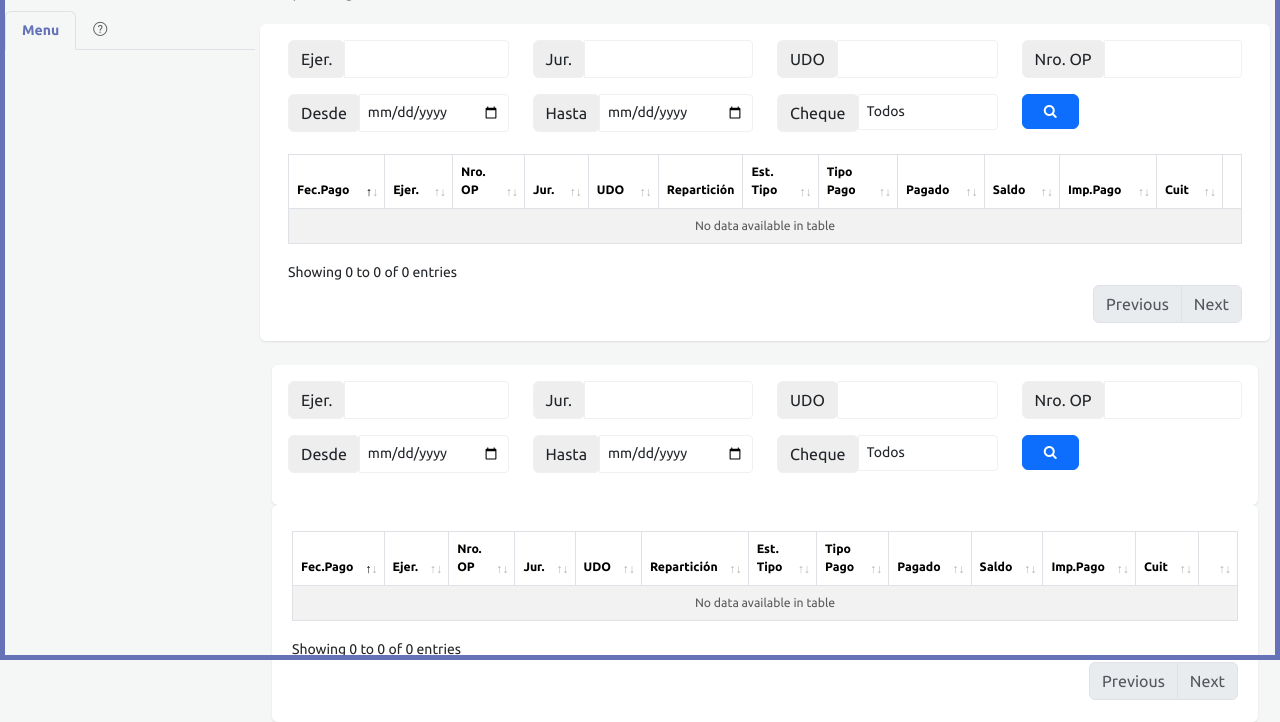
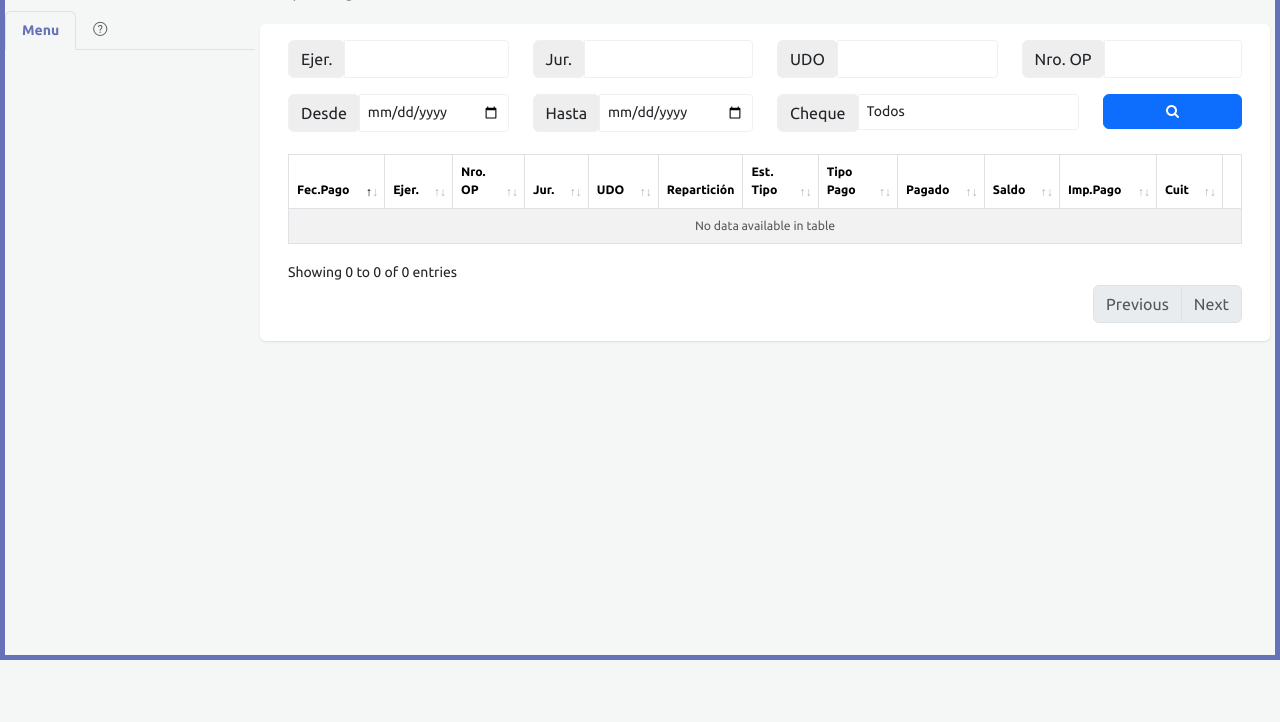
Before and after one commit to lzurueta/Siam, a Django app: page /proveedores/op_pagadas in a window 1280 px wide. Shown: the part 140-862 px from the top of the page. After the commit the page ends 800 px from the top, so only its background shows below. Run offline with Django 5.2, Linux system fonts and the light colour scheme; a user stored in the database is signed in; data that the repository does not hold is empty; style sheets or scripts are compiled from the project's sources; some libraries are stand-ins or nearby versions.

Commit message:
Actualización de Comentarios de OP
Actualización de comentarios de funciones de OP

```diff
--- a/proveedores/views.py
+++ b/proveedores/views.py
@@ -5,8 +5,10 @@ from django.views import View
 
 from num2words import num2words
 
+
 from proveedores.models import CPOPAGO
 from sistema.functions import generate_pdf
+
 
 
 
@@ -33,27 +35,6 @@ class op_pagadas(View):
 
         # ARMAR PRIMER OBJETO CON NRO DE CUIL
         pagadas = CPOPAGO.objects.filter(cbencui=cuit)
-        # FILTRAR POR EJERCICIO
-        if self.request.POST.get('ejer'):
-            pagadas = pagadas.filter(cpopanio__icontains=self.request.POST.get('ejer'))
-        # FILTRAR POR JURISDICCION
-        if self.request.POST.get('jur'):
-            pagadas = pagadas.filter(cjurcod__icontains=self.request.POST.get('jur'))
-        # FILTRAR POR UNIDAD DE JURISDICCION
-        if self.request.POST.get('udo'):
-            pagadas = pagadas.filter(crepudo__icontains=self.request.POST.get('udo'))
-        # FILTRAR POR UNIDAD NUMERO DE OP
-        if self.request.POST.get('nro_op'):
-            pagadas = pagadas.filter(copanro__icontains=self.request.POST.get('nro_op'))
-        # FILTRAR POR FECHA DESDE
-        if self.request.POST.get('desde'):
-            pagadas = pagadas.filter(cpopfpg__gte=self.request.POST.get('desde'))
-        # FILTRAR POR FECHA HASTA
-        if self.request.POST.get('hasta'):
-            pagadas = pagadas.filter(cpopfpg__lte=self.request.POST.get('hasta'))
-        # FILTRAR POR TIPOS DE CHEQUES
-        if self.request.POST.get('cheque'):
-            pagadas = pagadas.filter(cpoptip__lte=self.request.POST.get('cheque'))
 
         context = {
             'titulo': "OP Pagadas",
@@ -67,6 +48,9 @@ class op_pagadas(View):
     def post(self, request, *args, **kwargs):
         return render(request, self.template_name, self.get_context_data())
 
+####################################################################################################
+############################### VISTA DE DETALLE DE ORDEN DE COMPRA ################################
+####################################################################################################
 
 class op_pagadas_detalle(View):
     template_name = 'proveedores/op_pagadas_detalle.html'
@@ -85,6 +69,9 @@ class op_pagadas_detalle(View):
         data['html_form'] = render_to_string(self.template_name, self.get_context_data(), request=request)
         return JsonResponse(data)
 
+####################################################################################################
+##################################### VISTA DE COMPROBANTE DE PAGO #################################
+####################################################################################################
 
 class op_pagadas_comprobante(View):
     template_name = 'proveedores/op_pagadas_comprobante.html'
@@ -103,6 +90,9 @@ class op_pagadas_comprobante(View):
         data['html_form'] = render_to_string(self.template_name, self.get_context_data(), request=request)
         return JsonResponse(data)
 
+####################################################################################################
+#################################### IMPRESOR DE OP ################################################
+####################################################################################################
 class op_pagadas_imprimir(View):
     template_name = 'proveedores/op_pagadas_pdf.html'
 
@@ -122,7 +112,9 @@ class op_pagadas_imprimir(View):
 
         return generate_pdf(request, self.template_name, context)
 
-
+####################################################################################################
+############### FUNCION PARA CONVERTIR NUMEROS DECIMALES A TEXTO (se usa en importe) ###############
+####################################################################################################
 def decimal_a_texto(numero):
     parte_entera = int(numero)
     parte_decimal = int((numero - parte_entera) * 100)  # Multiplica por 100 y convierte a entero
@@ -134,34 +126,37 @@ def decimal_a_texto(numero):
     else:
         return texto_entero
 
+####################################################################################################
+################ FUNCION PARA TRAER DATOS DE LA TABLA CON FILTROS DE BUSQUEDA ######################
+####################################################################################################
+
 def op_pagadas_ajax(request):
-    ejer = request.GET.get('ejer_ajax', None)
     cuit = 30718402235
 
     # ARMAR PRIMER OBJETO CON NRO DE CUIL
     pagadas = CPOPAGO.objects.filter(cbencui=cuit)
 
     # FILTRAR POR EJERCICIO
-    if request.GET.get('ejer_ajax'):
-        pagadas = pagadas.filter(cpopanio__icontains=request.GET.get('ejer_ajax'))
+    if request.POST.get('ejer_ajax'):
+        pagadas = pagadas.filter(cpopanio__icontains=request.POST.get('ejer_ajax'))
     # FILTRAR POR JURISDICCION
-    if request.GET.get('jur_ajax'):
-        pagadas = pagadas.filter(cjurcod__icontains=request.GET.get('jur_ajax'))
+    if request.POST.get('jur_ajax'):
+        pagadas = pagadas.filter(cjurcod__icontains=request.POST.get('jur_ajax'))
         # FILTRAR POR UNIDAD DE JURISDICCION
-    if request.GET.get('udo_ajax'):
-        pagadas = pagadas.filter(crepudo__icontains=request.GET.get('udo_ajax'))
+    if request.POST.get('udo_ajax'):
+        pagadas = pagadas.filter(crepudo__icontains=request.POST.get('udo_ajax'))
         # FILTRAR POR UNIDAD NUMERO DE OP
-    if request.GET.get('nro_op_ajax'):
-        pagadas = pagadas.filter(copanro__icontains=request.GET.get('nro_op_ajax'))
+    if request.POST.get('nro_op_ajax'):
+        pagadas = pagadas.filter(copanro__icontains=request.POST.get('nro_op_ajax'))
         # FILTRAR POR FECHA DESDE
-    if request.GET.get('desde_ajax'):
-        pagadas = pagadas.filter(cpopfpg__gte=request.GET.get('desde_ajax'))
+    if request.POST.get('desde_ajax'):
+        pagadas = pagadas.filter(cpopfpg__gte=request.POST.get('desde_ajax'))
     # FILTRAR POR FECHA HASTA
-    if request.GET.get('hasta_ajax'):
-        pagadas = pagadas.filter(cpopfpg__lte=request.GET.get('hasta_ajax'))
+    if request.POST.get('hasta_ajax'):
+        pagadas = pagadas.filter(cpopfpg__lte=request.POST.get('hasta_ajax'))
     # FILTRAR POR TIPOS DE CHEQUES
-    if request.GET.get('cheque_ajax'):
-        pagadas = pagadas.filter(cpoptip__lte=request.GET.get('cheque_ajax'))
+    if request.POST.get('cheque_ajax'):
+        pagadas = pagadas.filter(cpoptip__lte=request.POST.get('cheque_ajax'))
 
     data = list(pagadas.values())
     return JsonResponse(data, safe=False)
--- a/templates/base.html
+++ b/templates/base.html
@@ -1,6 +1,6 @@
 {% load static %}
 <!doctype html>
-<html lang="en">
+<html lang="es">
 
 <head>
 <title>SISTEMA INTEGRADO DE ADMINISTRACIÓN FINANCIERA</title>
@@ -103,6 +103,8 @@
 
 <script src="{% static 'assets/bundles/mainscripts.bundle.js' %}"></script>
 
+
+
 <script>
 $(document).ready(function(){
   $("#ul_input_ayuda").on("keyup", function() {
--- a/templates/proveedores/op_pagadas.html
+++ b/templates/proveedores/op_pagadas.html
@@ -23,6 +23,9 @@
           <div class="card-body">
             <div class="col-lg-12">
 
+            <!-- --------------------------------------------------------------------------------- -->
+            <!-- --------------------------- FILTROS DE BUSQUEDA --------------------------------- -->
+            <!-- --------------------------------------------------------------------------------- -->
 
               <div class="row">
                 <div class="col-lg-3">
@@ -73,7 +76,7 @@
                     <input type="date" class="form-control" name="hasta_ajax" id="hasta_ajax" autocomplete="off">
                   </div>
                 </div>
-                  <div class="col-lg-3">
+                <div class="col-lg-4">
                   <div class="input-group input-group-sm mb-3">
                     <div class="input-group-prepend">
                       <span class="input-group-text" id="inputGroup-sizing-sm">Cheque</span>
@@ -86,12 +89,20 @@
                     </select>
                   </div>
                 </div>
-                <div class="col-lg-1">
+                <div class="col-lg-2">
                   <button class="btn btn-primary w-100" type="button" id="btnBuscar" title="Buscar"><i class="fa fa-search"></i></button>
                 </div>
               </div>
 
+             <!-- --------------------------------------------------------------------------------- -->
+             <!-- --------------------------------------------------------------------------------- -->
+             <!-- --------------------------------------------------------------------------------- -->
+
             </div>
+
+            <!-- --------------------------------------------------------------------------------- -->
+            <!-- ------------------------------- TABLA OPS --------------------------------------- -->
+            <!-- --------------------------------------------------------------------------------- -->
 
             <div class="table-responsive col-lg-12">
               <table id="data_table_ajax" class="table table-bordered table-striped table-hover small">
@@ -116,153 +127,42 @@
                 </tbody>
               </table>
             </div>
+
+            <!-- --------------------------------------------------------------------------------- -->
+            <!-- --------------------------------------------------------------------------------- -->
+            <!-- --------------------------------------------------------------------------------- -->
+
           </div>
         </div>
       </div>
 
-      <div class="row clearfix mt-4">
-        <div class="col-lg-12">
-          <form method="post">
-            {% csrf_token %}
-            <div class="card">
-              <div class="card-body">
-                <div class="row clearfix">
-                  <div class="col-lg-3">
-                    <div class="input-group input-group-sm mb-3">
-                      <div class="input-group-prepend">
-                        <span class="input-group-text" id="inputGroup-sizing-sm">Ejer.</span>
-                      </div>
-                      <input type="text" class="form-control" name="ejer" id="ejer" autocomplete="off">
-                    </div>
-                  </div>
-                  <div class="col-lg-3">
-                    <div class="input-group input-group-sm mb-3">
-                      <div class="input-group-prepend">
-                        <span class="input-group-text" id="inputGroup-sizing-sm">Jur.</span>
-                      </div>
-                      <input type="text" class="form-control" name="jur" id="jur" autocomplete="off">
-                    </div>
-                  </div>
-                  <div class="col-lg-3">
-                    <div class="input-group input-group-sm mb-3">
-                      <div class="input-group-prepend">
-                        <span class="input-group-text" id="inputGroup-sizing-sm">UDO</span>
-                      </div>
-                      <input type="text" class="form-control" name="udo" id="udo" autocomplete="off">
-                    </div>
-                  </div>
-                  <div class="col-lg-3">
-                    <div class="input-group input-group-sm mb-3">
-                      <div class="input-group-prepend">
-                        <span class="input-group-text" id="inputGroup-sizing-sm">Nro. OP</span>
-                      </div>
-                      <input type="text" class="form-control" name="nro_op" id="nro_op" autocomplete="off">
-                    </div>
-                  </div>
-                  <div class="col-lg-3">
-                    <div class="input-group input-group-sm mb-3">
-                      <div class="input-group-prepend">
-                        <span class="input-group-text" id="inputGroup-sizing-sm">Desde</span>
-                      </div>
-                      <input type="date" class="form-control" name="desde" id="desde" autocomplete="off">
-                    </div>
-                  </div>
-                  <div class="col-lg-3">
-                    <div class="input-group input-group-sm mb-3">
-                      <div class="input-group-prepend">
-                        <span class="input-group-text" id="inputGroup-sizing-sm">Hasta</span>
-                      </div>
-                      <input type="date" class="form-control" name="hasta" id="hasta" autocomplete="off">
-                    </div>
-                  </div>
-                  <div class="col-lg-3">
-                    <div class="input-group input-group-sm mb-3">
-                      <div class="input-group-prepend">
-                        <span class="input-group-text" id="inputGroup-sizing-sm">Cheque</span>
-                      </div>
-                      <select class="form-control" id="cheque" name="cheque">
-                        <option value="T" selected="selected">Todos</option>
-                        <option value="C">En Cartera</option>
-                        <option value="P">Pagados</option>
-                        <option value="E">En Proceso de Pago</option>
-                      </select>
-                    </div>
-                  </div>
-                  <div class="col-lg-1">
-                    <button class="btn btn-primary w-100" type="submit" title="Buscar"><i class="fa fa-search"></i></button>
-                  </div>
-                </div>
-              </div>
-            </div>
-          </form>
     </div>
   </div>
 
-      <div class="row clearfix">
+  <!-- --------------------------------------------------------------------------------- -->
+  <!-- ------------------------------ MODAL LG VACIO ----------------------------------- -->
+  <!-- --------------------------------------------------------------------------------- -->
 
-        <div class="col-lg-12 col-md-12">
-          <div class="card">
-            <div class="body">
-              <div class="table-responsive">
-                <table id="data_table" class="table table-bordered table-striped table-hover small">
-                  <thead>
-                    <tr>
-                      <th>Fec.Pago</th>
-                      <th>Ejer.</th>
-                      <th>Nro. OP</th>
-                      <th>Jur.</th>
-                      <th>UDO</th>
-                      <th>Repartición</th>
-                      <th>Est. Tipo</th>
-                      <th>Tipo Pago</th>
-                      <th>Pagado</th>
-                      <th>Saldo</th>
-                      <th>Imp.Pago</th>
-                      <th>Cuit</th>
-                      <th></th>
-                    </tr>
-                  </thead>
-                  <tbody>
-                    {% for op in pagadas %}
-                    <tr>
-                      <td>{{ op.cpopfpg }}</td>
-                      <td>{{ op.cpopanio }}</td>
-                      <td>{{ op.copanro }}</td>
-                      <td>{{ op.cjurcod }}</td>
-                      <td>{{ op.crepudo }}</td>
-                      <td></td>
-                      <td>{{ op.cpoptip }}</td>
-                      <td>{{ op.cpoptip }}</td>
-                      <td class="align-right">{{ op.copapgd }}</td>
-                      <td class="align-right">{{ op.copasdo }}</td>
-                      <td class="align-right">{{ op.cpopimp }}</td>
-                      <td class="align-right">{{ op.cbencui }}</td>
-                      <td>
-                        <a href="{% url 'op_pagadas_imprimir' id=op.id %}" target="_blank" class="btn btn-outline-secondary" title="Imprimir"><i class="fa fa-print"></i></a>
-                        <button type="button" data-id="{{ op.id }}" class="btn btn-outline-secondary js-detalle" title="Detalle de la OP"><i class="fa fa-bars"></i></button>
-                        <button type="button" data-id="{{ op.id }}" class="btn btn-outline-secondary js-comprobante" title="Ver Comprobante de Pago"><i class="fa fa-usd"></i></button>
-                      </td>
-                    </tr>
-                    {% endfor %}
-                  </tbody>
-                </table>
-              </div>
-            </div>
-          </div>
-        </div>
-      </div>
-    </div>
-  </div>
+
   <div class="modal fade" id="modal-detalle" tabindex="-1">
     <div class="modal-dialog modal-lg">
       <div class="modal-content"></div>
     </div>
   </div>
+
+  <!-- --------------------------------------------------------------------------------- -->
+  <!-- --------------------------------------------------------------------------------- -->
+  <!-- --------------------------------------------------------------------------------- -->
+
   {% endblock %}
   {% block extraJS %}
   <script>
 
-  var tablePrueba;
+  /******************************************************************************************/
+  /*********************** FUNCION PARA CARGAR DATOS EN DATATABLE DE OPs ********************/
+  /******************************************************************************************/
+
+  var tableOP;
 
   function cargarTabla(){
 
@@ -270,16 +170,17 @@
     $('#data_table_ajax').dataTable().fnDestroy();
 
     var valores = {
-      "ejer_ajax":  $('input[name="ejer_ajax"]').val(),
-      "jur_ajax":  $('input[name="jur_ajax"]').val(),
-      "udo_ajax":  $('input[name="udo_ajax"]').val(),
-      "nro_op_ajax":  $('input[name="nro_op_ajax"]').val(),
-      "desde_ajax":  $('input[name="desde_ajax"]').val(),
-      "hasta_ajax":  $('input[name="hasta_ajax"]').val(),
-      "cheque_ajax":  $('input[name="cheque_ajax"]').val(),
+      "csrfmiddlewaretoken" : '{{ csrf_token }}',
+      "ejer_ajax":  $("#ejer_ajax").val(),
+      "jur_ajax":  $("#jur_ajax").val(),
+      "udo_ajax":  $("#udo_ajax").val(),
+      "nro_op_ajax":  $("#nro_op_ajax").val(),
+      "desde_ajax":  $("#desde_ajax").val(),
+      "hasta_ajax":  $("#hasta_ajax").val(),
+      "cheque_ajax":  $("#cheque_ajax").val(),
     }
 
-    tablePrueba = $('#data_table_ajax').DataTable({
+    tableOP = $('#data_table_ajax').DataTable({
       autoWidth: false,
       searching: false,
       dom: 'Bfrtip',
@@ -293,6 +194,7 @@
         "url": "{% url 'op_pagadas_ajax' %}",
         "data": valores,
         "async": true,
+        "type": "POST",
         "dataSrc": ""
       },
       "columns": [
@@ -333,6 +235,14 @@
     });
   }
 
+  /******************************************************************************************/
+  /******************************************************************************************/
+  /******************************************************************************************/
+
+
+  /******************************************************************************************/
+  /*************************** FUNCION PARA EL BOTON VER DETALLES ***************************/
+  /******************************************************************************************/
 
   function verDetalle(id){
 
@@ -352,6 +262,15 @@
 
   }
 
+  /******************************************************************************************/
+  /******************************************************************************************/
+  /******************************************************************************************/
+
+
+  /******************************************************************************************/
+  /************************ FUNCION PARA EL BOTON VER COMPROBANTE ***************************/
+  /******************************************************************************************/
+
   function verComprobante(id){
     $.ajax({
       url: '{% url 'op_pagadas_comprobante' %}',
@@ -368,70 +287,34 @@
     });
   }
 
+  /******************************************************************************************/
+  /******************************************************************************************/
+  /******************************************************************************************/
+
+  /******************************************************************************************/
+  /*************************** FUNCION PARA LA CARGA DE PAGINA ******************************/
+  /******************************************************************************************/
 
   $(document).ready(function(){
     cargarTabla();
+  });
+
+  /******************************************************************************************/
+  /******************************************************************************************/
+  /******************************************************************************************/
+
+
+  /******************************************************************************************/
+  /*********************** FUNCION PARA EL BOTON BUSCAR CON FILTRO **************************/
+  /******************************************************************************************/
 
   $("#btnBuscar").click(function(){
     cargarTabla();
   });
 
+  /******************************************************************************************/
+  /******************************************************************************************/
+  /******************************************************************************************/
 
-    $(".js-detalle").click(function(){
-      var btn = $(this);
-
-      $.ajax({
-        url: '{% url 'op_pagadas_detalle' %}',
-        type: 'get',
-        data: {id: btn.attr("data-id")},
-        dataType: 'json',
-        beforeSend: function () {
-          $("#modal-detalle .modal-content").html("");
-          $("#modal-detalle").modal("show");
-        },
-        success: function (data) {
-          $("#modal-detalle .modal-content").html(data.html_form);
-        }
-      });
-
-    });
-
-    {#TRAER INFORMACION PARA MODAL DE COMPROBANTE#}
-
-    $(".js-comprobante").click(function(){
-      var btn = $(this);
-      $.ajax({
-        url: '{% url 'op_pagadas_comprobante' %}',
-        type: 'get',
-        data: {id: btn.attr("data-id")},
-        dataType: 'json',
-        beforeSend: function () {
-          $("#modal-detalle .modal-content").html("");
-          $("#modal-detalle").modal("show");
-        },
-        success: function (data) {
-          $("#modal-detalle .modal-content").html(data.html_form);
-        }
-      });
-
-    });
-
-    var data_table = $('#data_table').DataTable( {
-      autoWidth: false,
-      searching: false,
-      dom: 'Bfrtip',
-      buttons: [
-        'csv', 'print',
-      ],
-      language: {
-        url: "https://cdn.datatables.net/plug-ins/1.11.3/i18n/es_es.json"
-      }
-    } );
-
-
-
-
-
-  });
 </script>
 {% endblock %}
```
Lines whose indentation alone changed are shown as unchanged.
